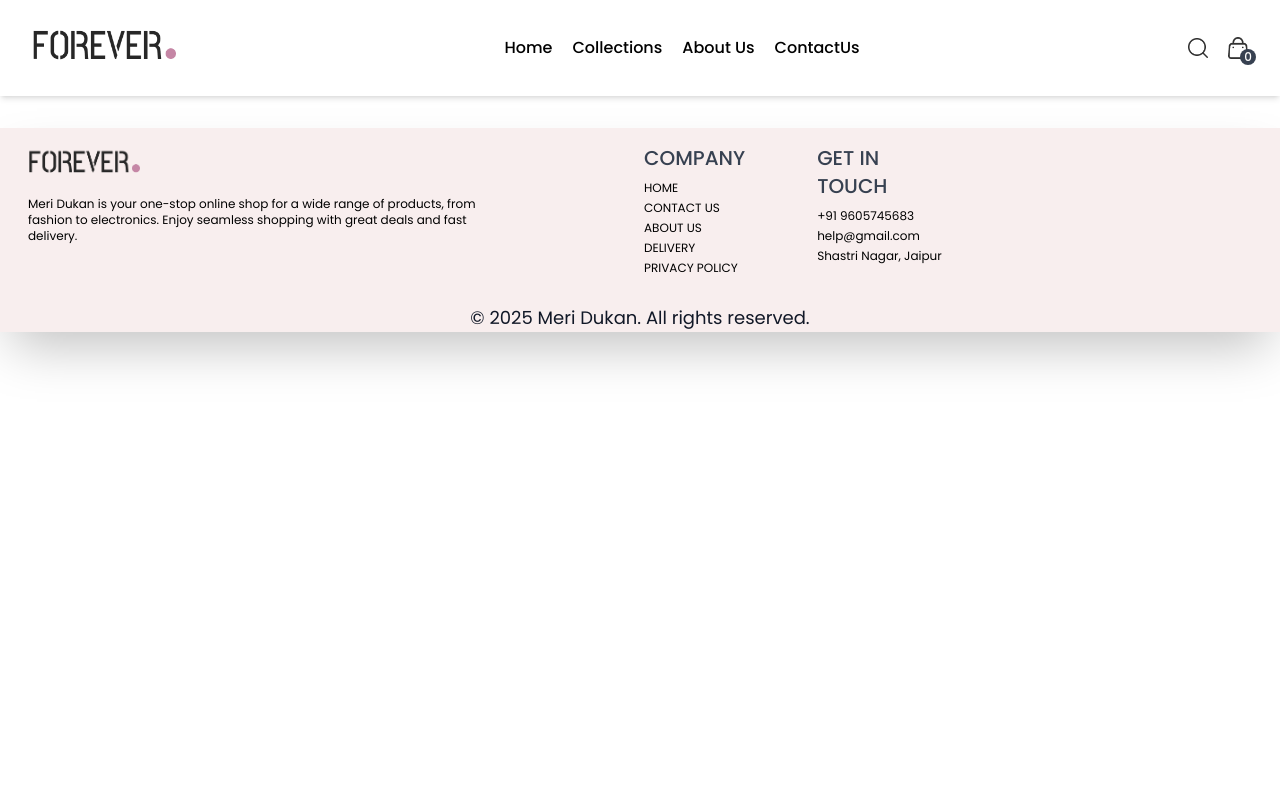
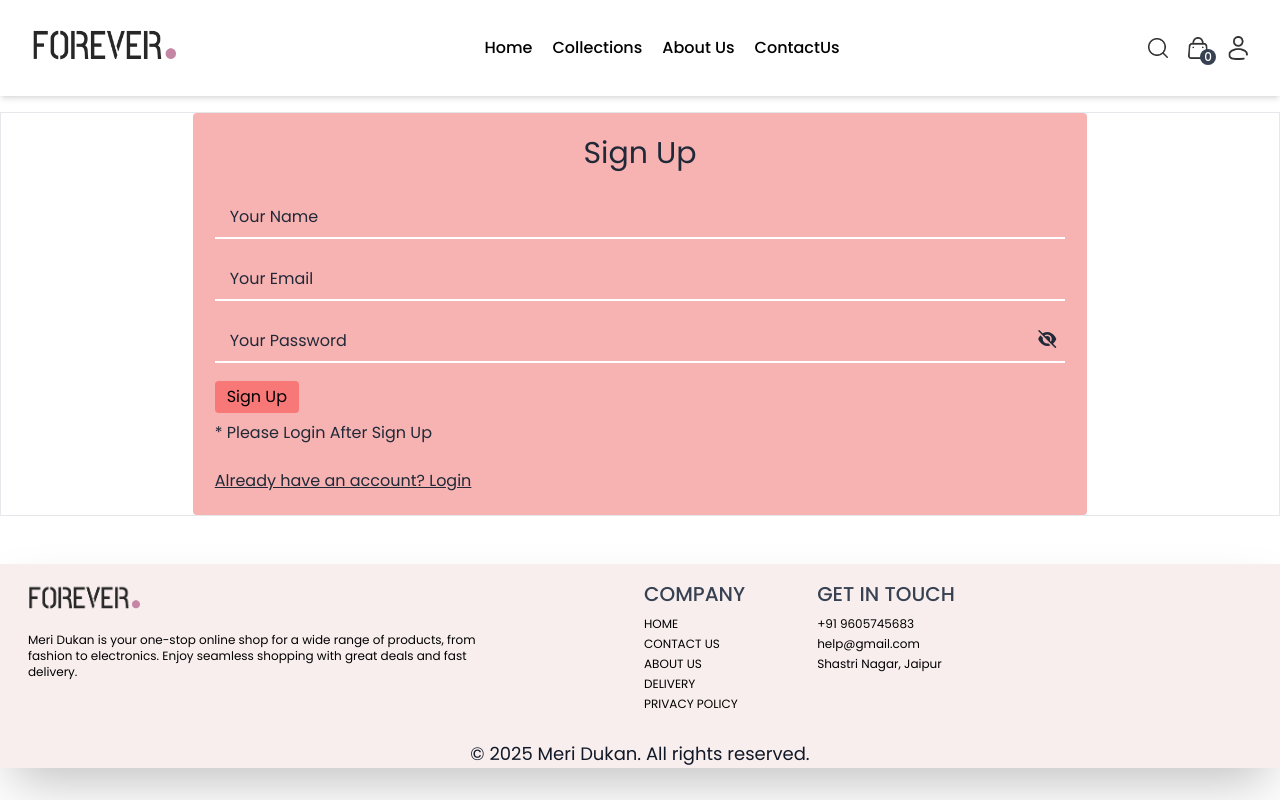
Before and after one commit to sachin-hacker-beep/meri-dukan-frontend, a React (Vite) app: page /authcheck in a window 1280 px wide. Built offline with nearby package versions, Linux system fonts and the light colour scheme; no server answers.

Commit message:
sign up completed

```diff
--- a/src/App.jsx
+++ b/src/App.jsx
@@ -12,6 +12,7 @@ import Footer from "./components/Footer.jsx"
 import ProductPage from "./components/productPage.jsx"
 import ScrollToTop from "./components/ScrollToTop.jsx"
 import Cart from "./components/cart.jsx"
+import Authcheck from "./pages/authcheck.jsx"
 function App() {
   return (
     <>
@@ -25,6 +26,7 @@ function App() {
         <Route path="/about" element={<About />}></Route>
         <Route path="/product/:id" element={<ProductPage />}></Route>
         <Route path="/cart" element={<Cart />}></Route>
+        <Route path="/authcheck" element={<Authcheck />}></Route>
       </Routes>
       <Footer />
     </div>
--- a/src/components/Footer.jsx
+++ b/src/components/Footer.jsx
@@ -4,7 +4,7 @@ import { assets } from '../assets/assets'
 function Footer() {
   return (
     <footer className='bg-[#f8eeee] w-full mt-8 shadow-2xl'>
-        <section className='w-full sm:grid flex flex-col sm:grid-cols-[2fr_1fr_1fr] p-3 px-5 sm:py-18 '>
+        <section className='w-full sm:grid flex flex-col sm:grid-cols-[2fr_2fr] p-3 px-5 sm:py-18 '>
             <div className="foot-item  p-2 flex flex-col gap-y-2 ">
                 <img src={assets.logo} className='w-28 ' alt="" />
                 <p className='text-black w-3/4 text-xs mt-2 '>Meri Dukan is your one-stop online shop for a wide range of products, from fashion to electronics. Enjoy seamless shopping with great deals and fast delivery.</p>
@@ -20,7 +20,7 @@ function Footer() {
                     <li className='text-xs'>PRIVACY POLICY</li>
                 </ul>
             </div>
-            <div className="foot-item  p-1  flex flex-col gap-y-2   ">
+            <div className="foot-item p-1 flex flex-col gap-y-2   ">
                 <h1 className='text-xl font-medium text-gray-700'>GET IN TOUCH</h1>
                 <ul className='flex flex-col gap-1'>
                     <li className='text-xs'>+91 9605745683</li>
--- a/src/components/Navbar.jsx
+++ b/src/components/Navbar.jsx
@@ -7,6 +7,10 @@ import { useProduct } from '../context/shopContext.jsx';
 const Navbar = () => {
     const navigate = useNavigate();
     const {setShow, cart} = useProduct();
+    const [formPage, setFormPage] = useState(false);
+    const handleUser = () => {
+        navigate('/authcheck')
+    }
     const [showMenu, setShowMenu] = useState(false);
     const [cartCount, setCartCount] = useState(0);
 
@@ -21,7 +25,7 @@ const Navbar = () => {
     // const cartCount = cart.reduce((total,item)=>Number (total) + Number(item.quantity),0);
     return (
         <>
-    <nav className='sticky top-0 z-50 bg-[#fac5c5] md:bg-white shadow-md'>
+    <nav className='sticky top-0 z-50 bg-[#faa0a0] md:bg-white shadow-md'>
         <section className='nav1 h-full px-3 py-4 md:py-2 logo-div relative  flex justify-between items-center  font-medium'>
             <div className=" nav1-logo flex justify-start items-center ps-0 sm:ps-5">
                 <img className='w-28 sm:w-36' src={assets.logo} alt="Logo" />
@@ -49,6 +53,7 @@ const Navbar = () => {
                 <img src={assets.search_icon} onClick={handleSearchicon} className={`w-5 fa-solid fa-magnifying-glass text-2xl text-black me-5`}></img>
                 <Link onClick={()=> setShowMenu(false)} className='relative' to="/cart"><img  src={assets.cart_icon} alt="Cart" className='w-5 me-5 cursor-pointer' />
                 <span className='absolute top-3 right-3 bg-gray-700 text-white rounded-full  text-xs w-4 h-4 flex items-center justify-center'>{cartCount}</span></Link>
+                <img src={assets.profile_icon} onClick={handleUser} className={`w-5 fa-solid fa-magnifying-glass text-2xl text-black me-5`}></img>
                 {showMenu ?<i onClick={()=>setShowMenu(false)} className={`fa-solid fa-xmark md:hidden text-2xl text-black me-5`}></i> :<img src={assets.menu_icon} onClick={()=>setShowMenu(true)} alt="close menu" className=" w-5 md:hidden me-5 cursor-pointer" />   }
 
             </div>
--- /dev/null
+++ b/src/pages/authcheck.jsx
@@ -0,0 +1,131 @@
+import './signup.css'
+import { useState } from 'react'
+import {useNavigate} from 'react-router-dom';
+function Authcheck() {
+    const [login, setLogin] = useState(false);
+    const [signup, setSignup] = useState({
+        Username:"",
+        email:"",
+        password:""
+    });
+    const [signin, setSignin] = useState({
+        email:"",
+        password:""
+    });
+    const[hide, setHide] = useState(true);
+    const navigate = useNavigate();
+    const handleSignup = (e)=>{
+        e.preventDefault();
+    }
+    const checkSignup = async()=>{
+        try{
+            const res = await fetch('http://localhost:5000/User/SignUp',{
+                method: 'post',
+                credentials: 'include',
+                headers:{
+                    'Content-Type':'application/json'
+                },
+                body: JSON.stringify({
+                    username: signup.Username,
+                    email: signup.email,
+                    password: signup.password
+                })
+            })
+            const data = await res.json();
+            if(res.status === 201){
+                alert(data.message);
+                setSignup({
+                    Username:"",
+                    email:"",
+                    password:""
+                })
+                navigate('/');
+            }
+            if(res.status === 400){
+                alert(data.message);
+            }
+            if(res.status === 409){
+                alert(data.message);
+                setLogin(true);
+            }
+        }
+        catch(err){
+            console.log("Error during Signup", err);
+        }
+    }
+    const handleSignin =(e)=>{
+        e.preventDefault();
+    }
+    const checkSignin = async()=>{
+        try{
+            const res = await fetch("http://localhost:5000/User/login",{
+                method:"post",
+                credentials: 'include',
+                headers:{
+                    'Content-Type':'application/json'
+                },
+                body: JSON.stringify({
+                    email: signin.email,
+                    password: signin.password
+                })
+            })
+            const data = await res.json();
+            if(res.status === 200){
+                alert(data.message);
+                setSignin({
+                    email:"",
+                    password:""
+                })
+                navigate('/');
+            }
+            if(res.status === 400 || res.status === 401 || res.status === 404){
+                alert(data.message);
+            }
+        }
+        catch(err){
+            console.log("Error during Signin", err);
+        }
+    }
+  return (
+    <>
+    <section className='container mx-auto d-flex justify-content-center '>
+        <div className='d-flex justify-content-center '>
+            <div className=' w-full py-4 d-flex w-100 justify-center items-center'>
+                <div className="flex justify-center border gap-4">
+                    {!login ? <form action="" onSubmit={handleSignup} key="signup" className='w-[90%] sm:w-[80%] md:w-[70%] lg:w-[70%] p-5 user-form rounded'>
+                        <h3 className='text-center mb-4 text-gray-800 text-left text-3xl'>Sign Up</h3>
+                        <input type="text" name='Username' value={signup.Username} onChange={(e)=> setSignup({...signup, Username:e.target.value})} id="sign-Username" className=' rounded-0 mb-3 text-gray-800 placeholder:text-gray-800' placeholder='Your Name' required />
+                        <input type="email" name='email' value={signup.email} onChange={(e) => setSignup({...signup, email:e.target.value})} id="sign-email" className='placeholder:text-gray-800 mb-3 rounded-0' placeholder='Your Email' required />
+                        <div className="show-div relative">
+                            <input type={hide ? "password" : "text" } name='password' value={signup.password} onChange={(e) => setSignup({...signup, password:e.target.value})} id="sign-password" className='placeholder:text-gray-800 mb-3 rounded-0 ' rows="1" placeholder='Your Password' required />
+                            <i  onClick={() => setHide(!hide)} className={`text-gray-800 fa-solid ${hide? "fa-eye-slash": "fa-eye"} absolute top-5 right-2`}></i>
+                        </div>
+                        <button type="submit" onClick={checkSignup} className='mt-2 py-1 px-3 rounded bg-[#f87777]'>Sign Up</button>
+                        <p className="text-gray-800 text-bold mt-2">* Please Login After Sign Up</p>
+                        <br /> <a onClick={()=> setLogin(true)} className='text-gray-800 form-link underline ' htmlFor="#" >Already have an account? Login</a>
+
+                    </form>
+                    :
+                    <form action="" key="signin" onSubmit={handleSignin} className='w-[90%] sm:w-[80%] md:w-[70%] lg:w-[70%] p-5 user-form rounded'>
+                        <h3 className='text-center mb-4 text-gray-800 text-left text-3xl'>Sign In</h3>
+                        <input type="email" name='email' value={signin.email} onChange={(e) => setSignin({...signin, email:e.target.value})} id="sign-email" className='placeholder:text-gray-800 mb-3 rounded-0' placeholder='Your Email' required />
+
+                        <div className="show-div relative">
+                            <input type={hide ? "password" : "text" } value={signin.password} onChange={(e) => setSignin({...signin, password:e.target.value})} id="sign-password" className='placeholder:text-gray-800 mb-3 rounded-0 ' rows="1" placeholder='Your Password' required />
+                            <i style={{right: '10px', top: '30%'}} onClick={() => setHide(!hide)} className={`text-gray-800 fa-solid ${hide? "fa-eye-slash": "fa-eye"} absolute top-5 right-2`}></i>
+                        </div>
+
+                        <button type="submit" onClick={checkSignin} className='mt-2 bg-[#f87777] py-1 px-3 rounded'>Sign In</button> <br />
+                        <br /><a onClick={()=> setLogin(false)} className='text-gray-800 form-link underline' htmlFor="#">Don't have an account? Sign Up</a>
+
+                    </form>
+                    }
+                 </div>
+            </div>
+        </div>
+    </section>
+    </>
+  )
+}
+
+export default Authcheck;
--- /dev/null
+++ b/src/pages/signup.css
@@ -0,0 +1,21 @@
+.user-form {
+    background-color: #f7b2b2;
+    border: 2px solid #f7b2b2;
+}
+.user-form input,textarea {
+    width: 100%;
+    border: none;
+    background-color: transparent;
+    /* color: #fff; */
+    border-bottom: 2px solid #fff;
+    padding: 8px 15px;
+    /* border-radius:; */
+    margin: 10px 0;
+}
+.user-form input::placeholder, .user-form textarea::placeholder {
+    /* color: #fff; */
+}
+.user-form input:focus, .user-form textarea:focus {
+    outline: none;
+    border-bottom: 2px solid #fff;
+}
```
